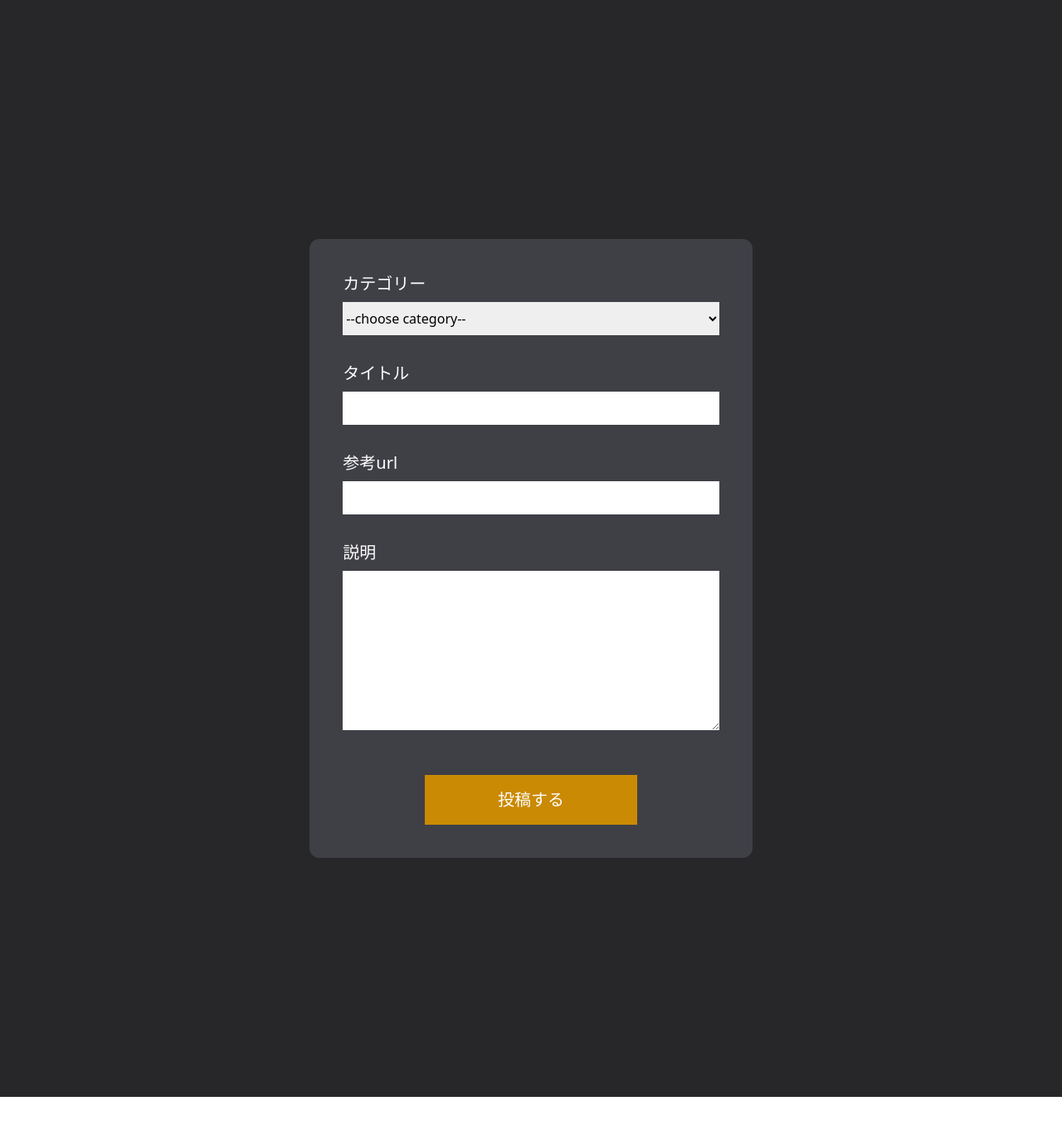
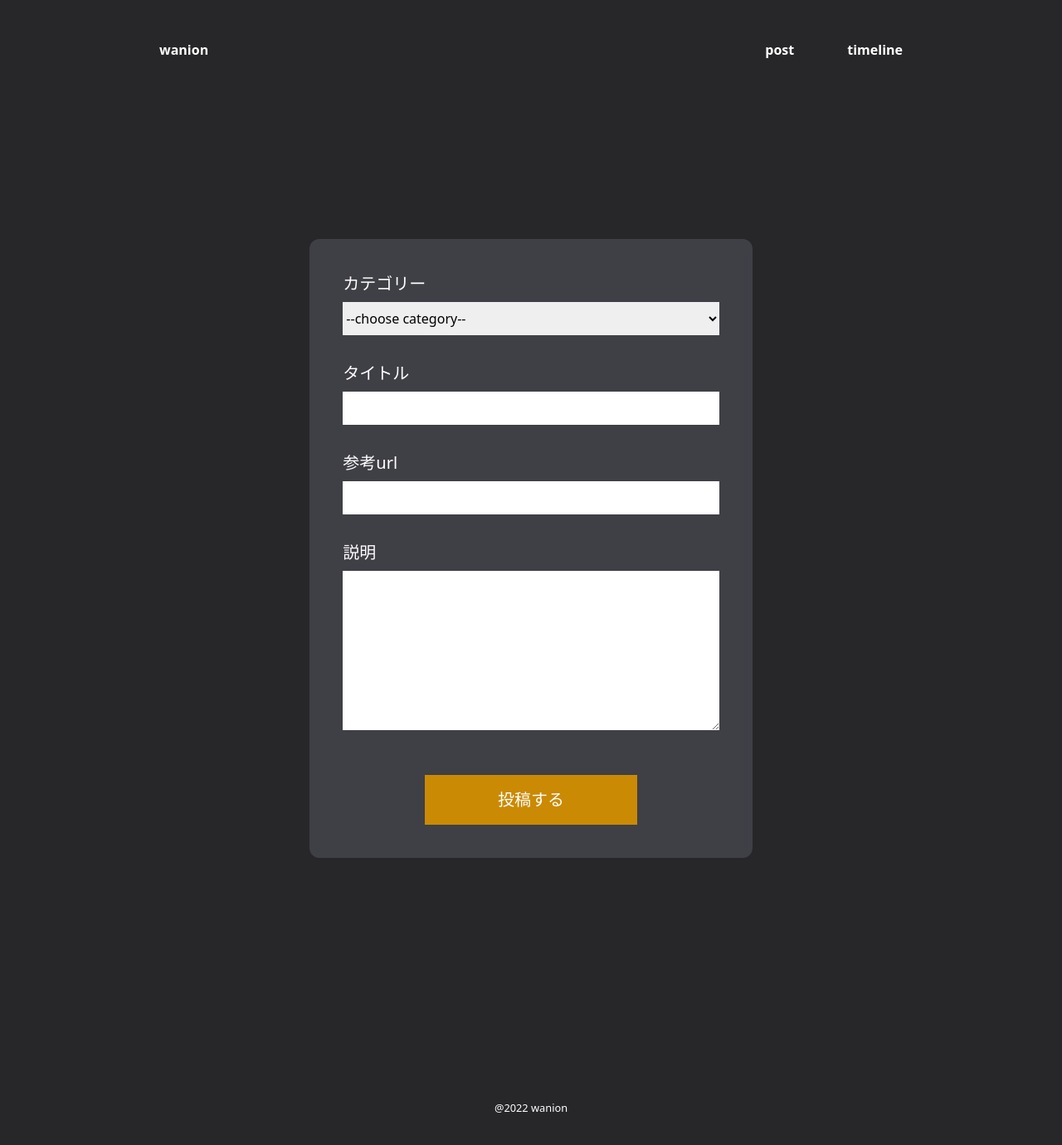
Before and after one commit to komosyu4649/wanion, a Next.js app: page /post in a window 1280 px wide. Shown: the top 1380 px of the page at 83% size. Before the commit the page ends 1322 px from the top, so only its background shows below. Built offline with nearby package versions, Linux system fonts and the light colour scheme.

Commit message:
add: layout

```diff
--- /dev/null
+++ b/components/Footer.tsx
@@ -0,0 +1,13 @@
+import React from 'react';
+
+const date: Date = new Date();
+
+const Footer = () => {
+  return (
+    <footer className="mb-16">
+      <small className="text-white">@{date.getFullYear().toString()} wanion</small>
+    </footer>
+  );
+};
+
+export default Footer;
--- /dev/null
+++ b/components/Header.tsx
@@ -0,0 +1,36 @@
+import React from 'react';
+
+const menus = [
+  {
+    text: 'post',
+    href: 'post'
+  },
+  {
+    text: 'timeline',
+    // href: 'timeline'
+    href: '/'
+  }
+];
+
+const Header = () => {
+  return (
+    <header className="fixed w-9/12 font-semibold text-white">
+      <nav className="flex flex-row justify-between">
+        <a href="/" className="py-12 px-8">
+          wanion
+        </a>
+        <ul className="flex flex-row">
+          {menus.map((menu) => (
+            <li className="">
+              <a href={menu.href} className="inline-block py-12 px-8">
+                {menu.text}
+              </a>
+            </li>
+          ))}
+        </ul>
+      </nav>
+    </header>
+  );
+};
+
+export default Header;
--- a/components/Layout.tsx
+++ b/components/Layout.tsx
@@ -1,4 +1,6 @@
 import React, { FC, ReactNode } from 'react';
+import Footer from './Footer';
+import Header from './Header';
 
 type Props = {
   title: string;
@@ -7,8 +9,10 @@ type Props = {
 
 export const Layout: FC<Props> = ({ children, title = 'wanion' }) => {
   return (
-    <div className="flex justify-center bg-zinc-800 py-72">
-      <main className="w-5/12">{children}</main>
+    <div className="flex min-h-screen flex-col items-center bg-zinc-800">
+      <Header />
+      <main className="w-5/12 py-72">{children}</main>
+      <Footer />
     </div>
   );
 };
--- a/components/PostDetailContent.tsx
+++ b/components/PostDetailContent.tsx
@@ -4,7 +4,6 @@ import React from 'react';
 import { postPropsType } from '../type';
 
 const PostDetailContent = (postData: postPropsType) => {
-  // console.log(postData);
   const router = useRouter();
   const refreshData = () => {
     router.push('/');
--- a/components/PostForm.tsx
+++ b/components/PostForm.tsx
@@ -3,7 +3,8 @@ import React, { useEffect, useState } from 'react';
 import { postPropsType } from '../type';
 import { Layout } from './Layout';
 
-export const PostForm = (postData: postPropsType | null) => {
+export const PostForm = (postData?: postPropsType) => {
+  // console.log(postData);
   const existingPost = postData?.props;
   const id = existingPost ? existingPost.id : '';
   const [title, setTitle] = useState(existingPost ? existingPost.title : '');
@@ -43,7 +44,7 @@ export const PostForm = (postData: postPropsType | null) => {
     }
   };
 
-  const handleSubmit = async (e: any) => {
+  const handleSubmit = async (e: React.SyntheticEvent) => {
     e.preventDefault();
     const body = { id, title, url, content, category };
     try {
--- a/pages/[id].tsx
+++ b/pages/[id].tsx
@@ -1,9 +1,10 @@
-import { GetStaticPaths, GetStaticProps } from 'next';
+import { GetStaticPaths, GetStaticProps, GetStaticPropsResult } from 'next';
 import React from 'react';
 import { Layout } from '../components/Layout';
 import PostDetailContent from '../components/PostDetailContent';
 import prisma from '../lib/prisma';
 import { postType } from '../type';
+import { ParsedUrlQuery } from 'querystring';
 
 type PathParams = {
   id: string;
@@ -13,7 +14,16 @@ type PathParams = {
 //   title: string;
 // };
 
-export const getStaticPaths: GetStaticPaths<PathParams> = async () => {
+type Props = {
+  // post : PostData
+  post: any;
+};
+
+interface Params extends ParsedUrlQuery {
+  id: string;
+}
+
+export const getStaticPaths: GetStaticPaths<Params> = async () => {
   const res = await prisma.post.findMany();
   const paths = res.map((path: any) => {
     return {
@@ -26,8 +36,10 @@ export const getStaticPaths: GetStaticPaths<PathParams> = async () => {
   };
 };
 
-export const getStaticProps: GetStaticProps<any> = async (context: any) => {
-  const id = context.params.id;
+// export const getStaticProps: GetStaticProps<Props, Params> = async (context) => {
+export const getStaticProps: GetStaticProps<Props, Params> = async (context) => {
+  console.log(context);
+  const id = context.params!.id;
   const number = Number(id);
   const res = await prisma.post.findMany({
     where: {
@@ -43,8 +55,7 @@ export const getStaticProps: GetStaticProps<any> = async (context: any) => {
   };
 };
 
-const PostDetail: React.FC<postType[]> = ({ post }) => {
-  console.log(post);
+const PostDetail: React.FC<Props> = ({ post }) => {
   const [postData] = post;
   return (
     <Layout title={postData.title}>
--- a/tsconfig.json
+++ b/tsconfig.json
@@ -1,6 +1,7 @@
 {
   "compilerOptions": {
     "target": "es5",
+    "downlevelIteration": true,
     "lib": ["dom", "dom.iterable", "esnext"],
     "allowJs": true,
     "skipLibCheck": true,
```
